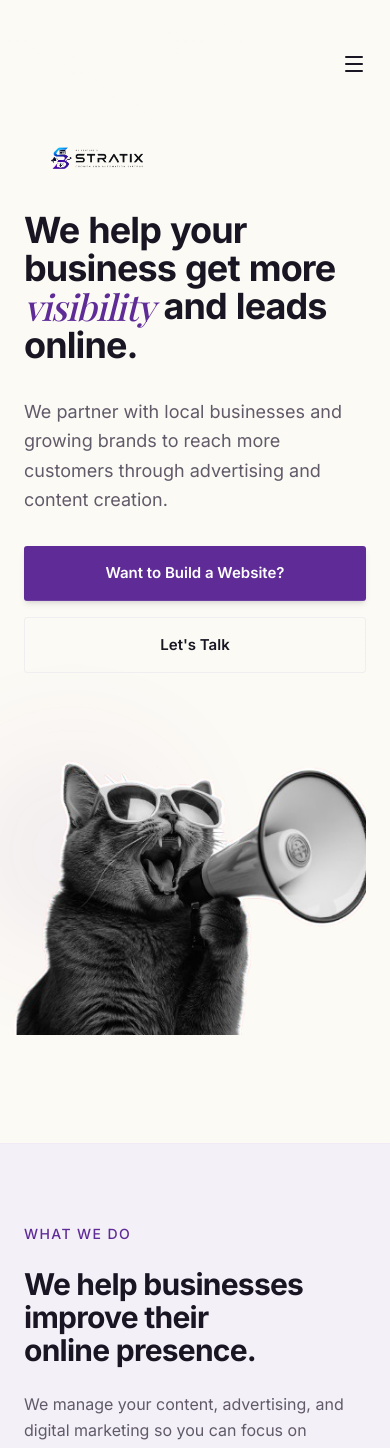
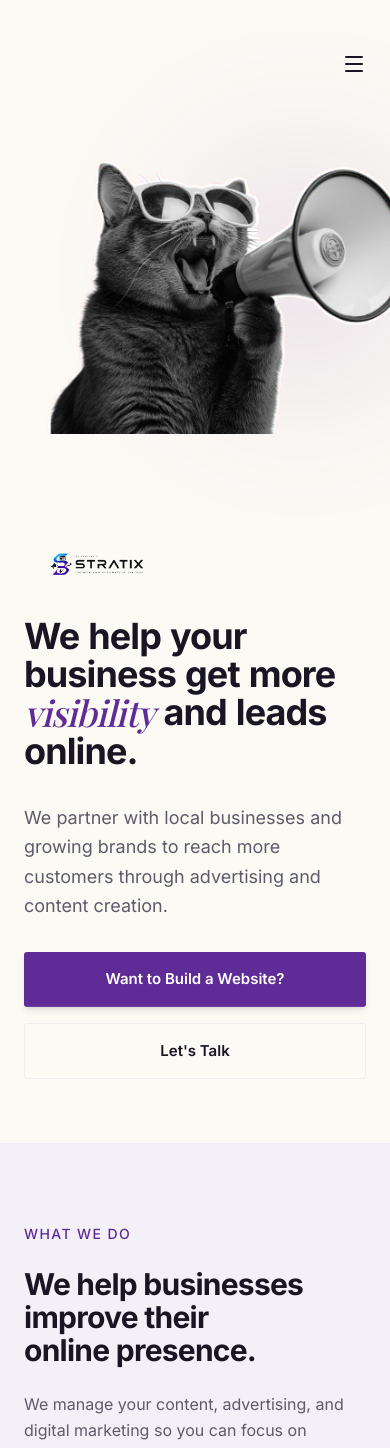
Before and after one commit to rajghorpade28/stratix, a Next.js app: page / in a window 390 px wide. Shown: the top 1448 px of the page. Built offline with nearby package versions, Linux system fonts and the light colour scheme; a web font is replaced by a local one.

Commit message:
style: reposition hero layout for megaphone broadcast

```diff
--- a/src/components/sections/HeroSection.tsx
+++ b/src/components/sections/HeroSection.tsx
@@ -25,9 +25,32 @@ export function HeroSection() {
 
       <div className="container mx-auto px-6 md:px-12 max-w-7xl relative z-10">
 
-        <div className="flex flex-col lg:flex-row items-center justify-between gap-12 lg:gap-8">
+        <div className="flex flex-col lg:flex-row items-center justify-between gap-12 lg:gap-12">
 
-          {/* Left Column: Text & CTA */}
+          {/* Left Column: Cat Mascot */}
+          <motion.div
+            initial={{ opacity: 0, x: -50, rotate: 5 }}
+            animate={{ opacity: 1, x: 0, rotate: 0 }}
+            transition={{ duration: 1.2, delay: 0.1, ease: [0.16, 1, 0.3, 1] }}
+            className="w-full sm:w-2/3 lg:w-[45%] relative aspect-square lg:aspect-auto lg:h-[600px] flex items-center justify-center lg:justify-start mt-4 lg:mt-0 z-10 pointer-events-none"
+          >
+            {/* Subtle Megaphone Projection Glow */}
+            <motion.div
+              animate={{ opacity: [0.3, 0.6, 0.3], scale: [0.95, 1.05, 0.95] }}
+              transition={{ duration: 4, repeat: Infinity, ease: "easeInOut" }}
+              className="absolute top-[40%] right-0 w-64 h-64 bg-accent/20 rounded-full blur-[70px] translate-x-1/4 -translate-y-1/2"
+            />
+
+            <Image
+              src="/images/cat_megaphone.png"
+              alt="STRATIX Mascot"
+              fill
+              className="object-contain object-center lg:object-left-bottom scale-[1.1] origin-bottom-left"
+              priority
+            />
+          </motion.div>
+
+          {/* Right Column: Text & CTA */}
           <div className="w-full lg:w-[55%] flex flex-col justify-start relative z-20">
 
             <div
@@ -39,7 +62,7 @@ export function HeroSection() {
               {headlineWords.map((word, idx) => (
                 <motion.span
                   key={idx}
-                  initial={{ opacity: 0, x: 30, scale: 0.95 }}
+                  initial={{ opacity: 0, x: -30, scale: 0.95 }}
                   animate={{ opacity: 1, x: 0, scale: 1 }}
                   transition={{
                     duration: 0.7,
@@ -105,29 +128,6 @@ export function HeroSection() {
             </div>
           </div>
 
-          {/* Right Column: Cat Mascot */}
-          <motion.div
-            initial={{ opacity: 0, x: 50, rotate: -5 }}
-            animate={{ opacity: 1, x: 0, rotate: 0 }}
-            transition={{ duration: 1.2, delay: 0.1, ease: [0.16, 1, 0.3, 1] }}
-            className="w-full sm:w-2/3 lg:w-[45%] relative aspect-square lg:aspect-auto lg:h-[600px] flex items-center justify-center lg:justify-end mt-4 lg:mt-0 z-10 pointer-events-none"
-          >
-            {/* Subtle Megaphone Projection Glow */}
-            <motion.div
-              animate={{ opacity: [0.3, 0.6, 0.3], scale: [0.95, 1.05, 0.95] }}
-              transition={{ duration: 4, repeat: Infinity, ease: "easeInOut" }}
-              className="absolute top-1/3 left-0 w-48 h-48 bg-accent/15 rounded-full blur-[60px] -translate-x-1/4 -translate-y-1/2"
-            />
-
-            <Image
-              src="/images/cat_megaphone.png"
-              alt="STRATIX Mascot"
-              fill
-              className="object-contain object-center lg:object-right-bottom scale-[1.1] origin-bottom-right"
-              priority
-            />
-          </motion.div>
-
         </div>
       </div>
 
```
